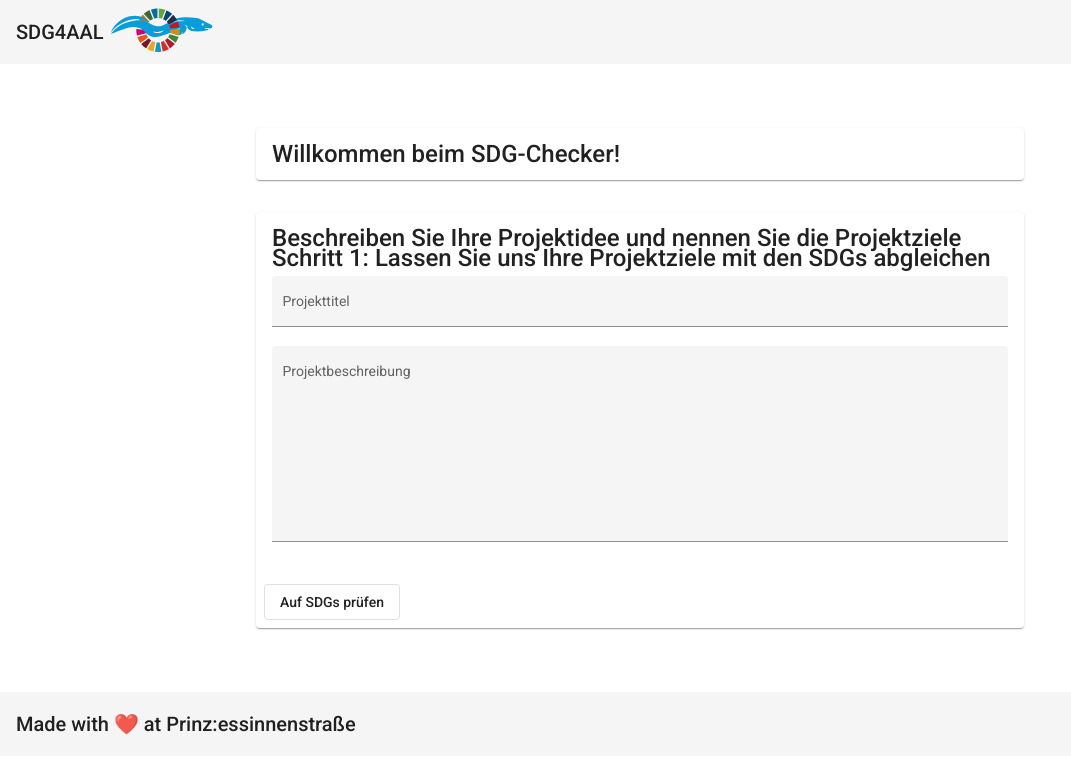
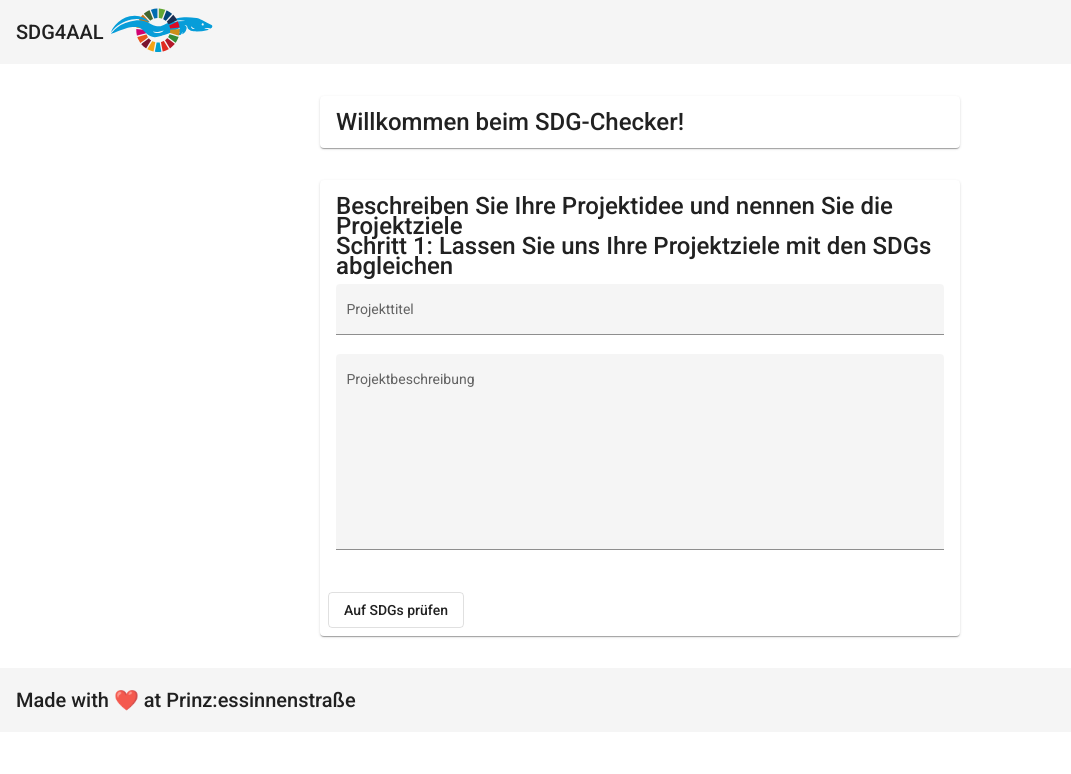
Before and after one commit to tech4germany/sdg4aal, an Angular app: page /landingpage in a window 1280 px wide. Shown: the top 774 px of the page, without its empty margins (0-1071 px from the left). Built offline with nearby package versions, Linux system fonts and the light colour scheme.

Commit message:
Add responsive content padding

```diff
--- a/src/app/content/landingpage/landingpage.component.scss
+++ b/src/app/content/landingpage/landingpage.component.scss
@@ -24,10 +24,36 @@ $color-sdg-list: $color-sdg1, $color-sdg2, $color-sdg3, $color-sdg4, $color-sdg5
   $color-sdg17;
 
 .content {
-  padding-left: 20%;
-  padding-right: 20%;
-  padding-top: 32px;
-  padding-bottom: 32px;
+  padding-left: 16px;
+  padding-right: 16px;
+}
+
+@media only screen and (min-width: 600px) {
+  .content {
+    padding-left: 32px;
+    padding-right: 32px;
+  }
+}
+
+@media only screen and (min-width: 768px) {
+  .content {
+    padding-left: 64px;
+    padding-right: 64px;
+  }
+}
+
+@media only screen and (min-width: 992px) {
+  .content {
+    padding-left: 15%;
+    padding-right: 15%;
+  }
+}
+
+@media only screen and (min-width: 1200px) {
+  .content {
+    padding-left: 25%;
+    padding-right: 25%;
+  }
 }
 
 .mat-card {
```
